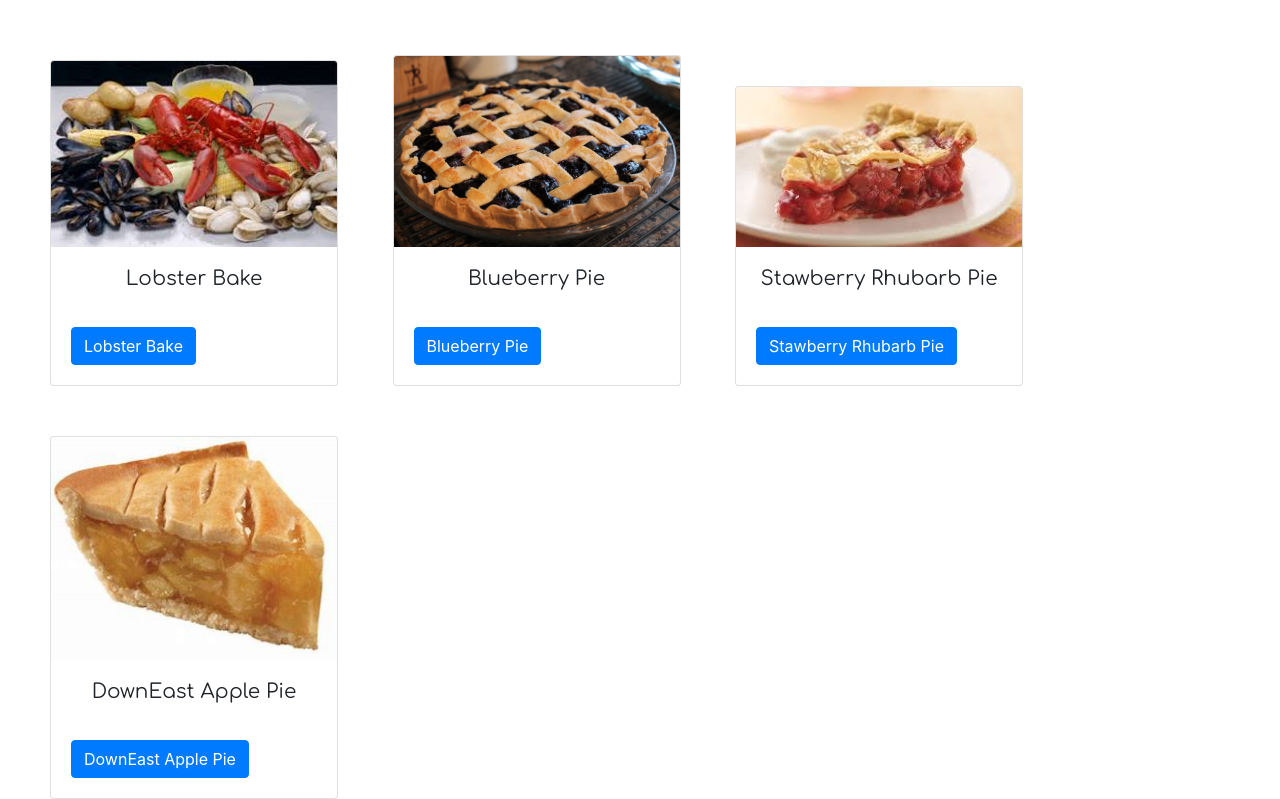
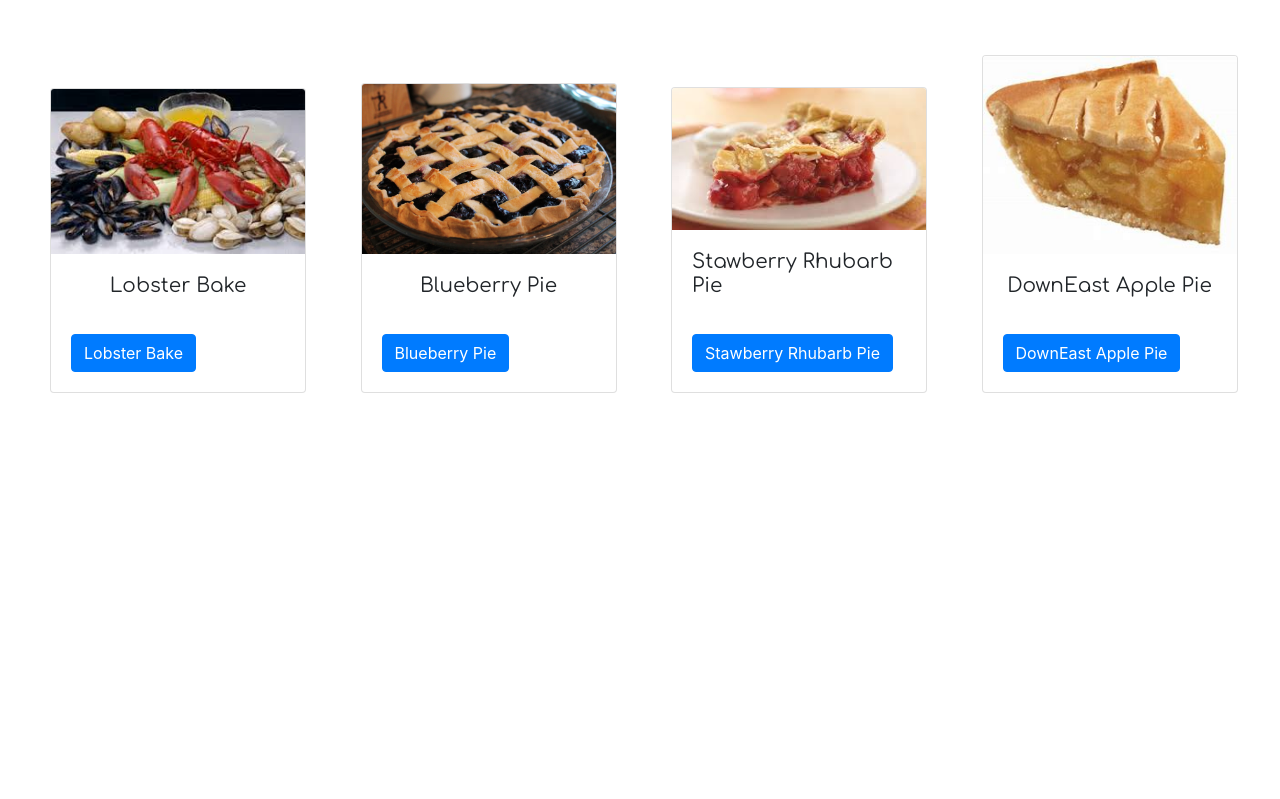
Before and after one commit to Nspirecx/mainerecepiesmainerecepiesmainerecepiesmainerecepiesmainerecepiesmainerecepiesmainerecepiesmainerece, a plain HTML site: page index.html in a window 1280 px wide. Shown: the part 51-850 px from the top of the page. After the commit the page ends 800 px from the top, so only its background shows below. Drawn offline with nearby package versions, Linux system fonts and the light colour scheme.

Commit message:
Update style.css

```diff
--- a/style.css
+++ b/style.css
@@ -30,7 +30,7 @@ h5 {
 	display: flex;
 	display: inline-block;
 	justify-content: center;
-	width: 18rem;
+	width: 20%;
 	margin-left: 50px;
 	margin-top: 50px;
 }
```
